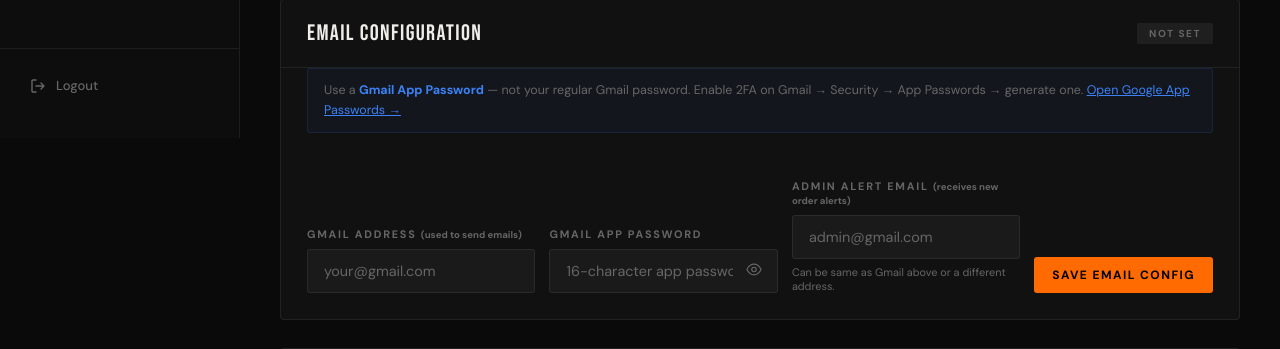
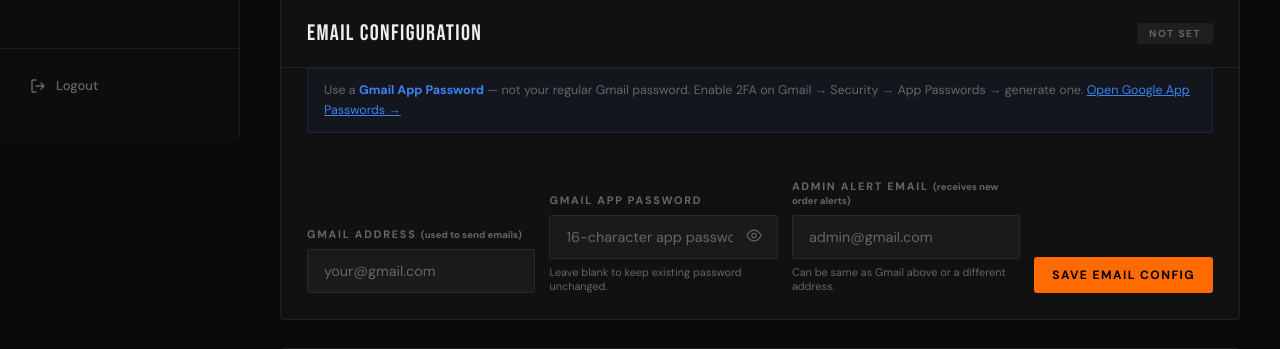
Before and after one commit to raghu2112/E-commerce, a Flask app: page /dashboard in a window 1280 px wide. Shown: the part 662-1011 px from the top of the page. Run offline with Flask 3, Linux system fonts and the light colour scheme; the visitor is signed in with stand-in values (Sample User, id 1); data that the repository does not hold is empty; some libraries are stand-ins or nearby versions.

Commit message:
Update dashboard.html

```diff
--- a/templates/dashboard.html
+++ b/templates/dashboard.html
@@ -256,11 +256,14 @@
       <div class="settings-field">
         <label>Gmail App Password</label>
         <div class="pw-wrap">
-          <input type="password" id="mailPwd" name="mail_password" value="{{ settings.mail_password }}" placeholder="16-character app password">
+          <input type="password" id="mailPwd" name="mail_password"
+                 placeholder="{% if settings.mail_password %}••••••••••••••••{% else %}16-character app password{% endif %}"
+                 autocomplete="new-password">
           <button type="button" class="pw-eye" onclick="togglePwd('mailPwd')">
             <svg width="16" height="16" viewBox="0 0 18 18" fill="none"><path d="M1 9s3-6 8-6 8 6 8 6-3 6-8 6-8-6-8-6z" stroke="currentColor" stroke-width="1.3"/><circle cx="9" cy="9" r="2.5" stroke="currentColor" stroke-width="1.3"/></svg>
           </button>
         </div>
+        <p class="field-note">Leave blank to keep existing password unchanged.</p>
       </div>
       <div class="settings-field">
         <label>Admin Alert Email <span style="font-size:.6rem;color:var(--muted);text-transform:none;letter-spacing:0">(receives new order alerts)</span></label>
```
